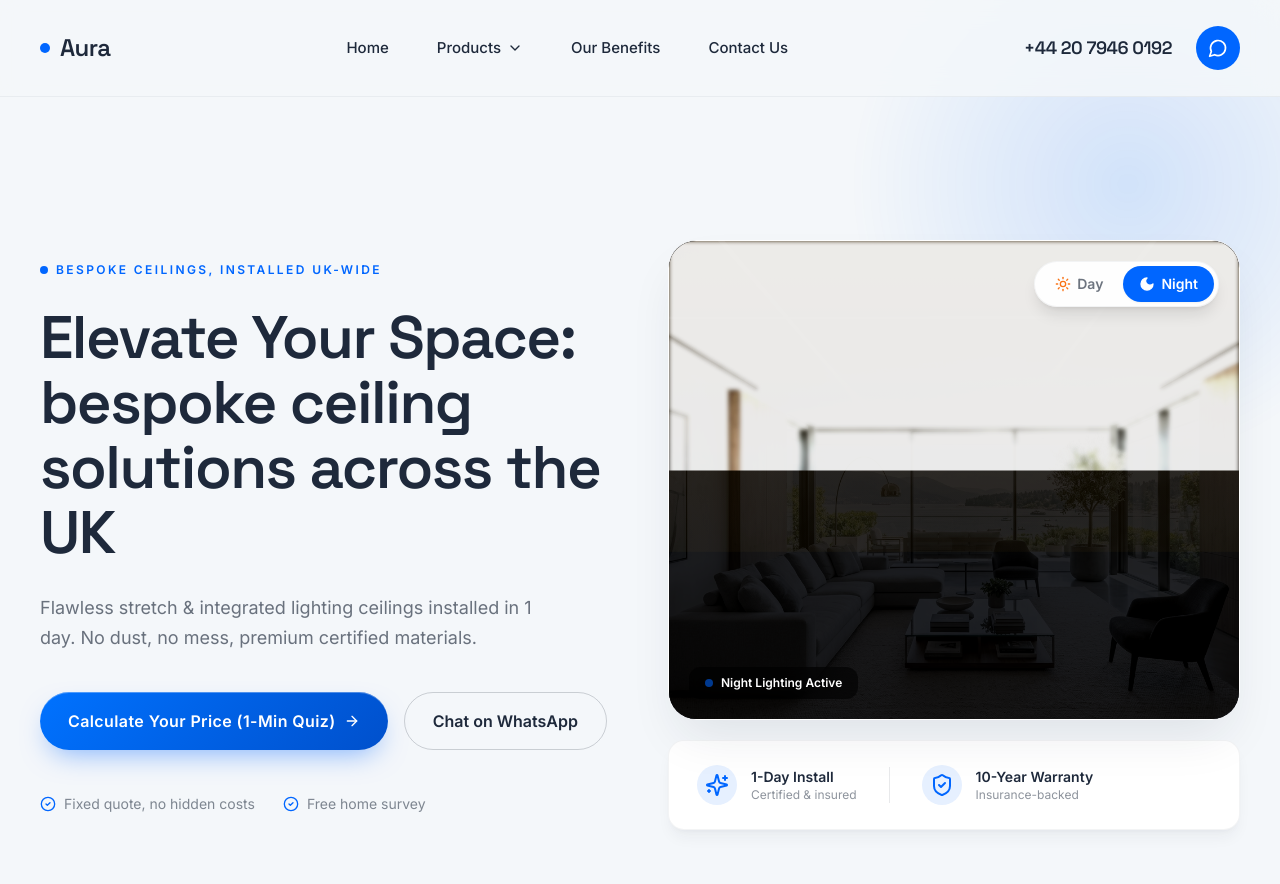
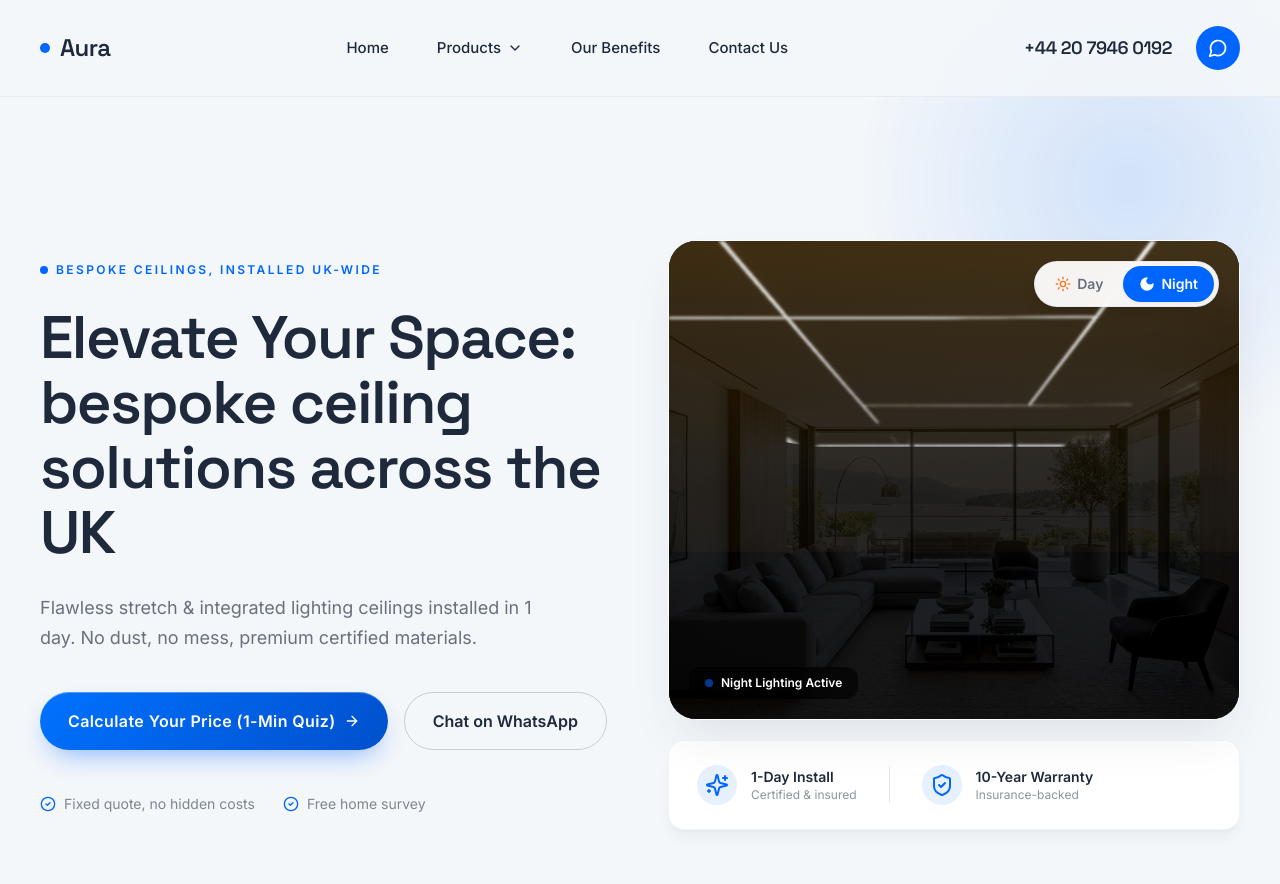
Before and after one commit to Timoshiks/PotolkiPortfolio, a Next.js app: page / in a window 1280 px wide. Both pictures are taken after a click on the button "Night". Shown: the top 884 px of the page. Built offline with nearby package versions, Linux system fonts and the light colour scheme.

Commit message:
feat: adjust threshold filter and clip-path polygon to isolate LED lines perfectly

```diff
--- a/app/page.js
+++ b/app/page.js
@@ -299,11 +299,11 @@ export default function Home() {
                   src="/images/hero.webp"
                   alt="Glowing ceiling track lights"
                   className={`absolute inset-0 w-full h-full object-cover mix-blend-screen pointer-events-none transition-opacity duration-700 ease-in-out ${
-                    isNightMode ? "opacity-90" : "opacity-0"
+                    isNightMode ? "opacity-100" : "opacity-0"
                   }`}
                   style={{
-                    clipPath: "polygon(0 0, 100% 0, 100% 48%, 0 48%)",
-                    filter: "brightness(2.2) contrast(1.8) saturate(0.3) blur(2px)"
+                    clipPath: "polygon(0 0, 100% 0, 100% 35%, 75% 43%, 25% 43%, 0 38%)",
+                    filter: "brightness(0.53) contrast(22) saturate(0) blur(1.5px)"
                   }}
                   draggable="false"
                 />
```
